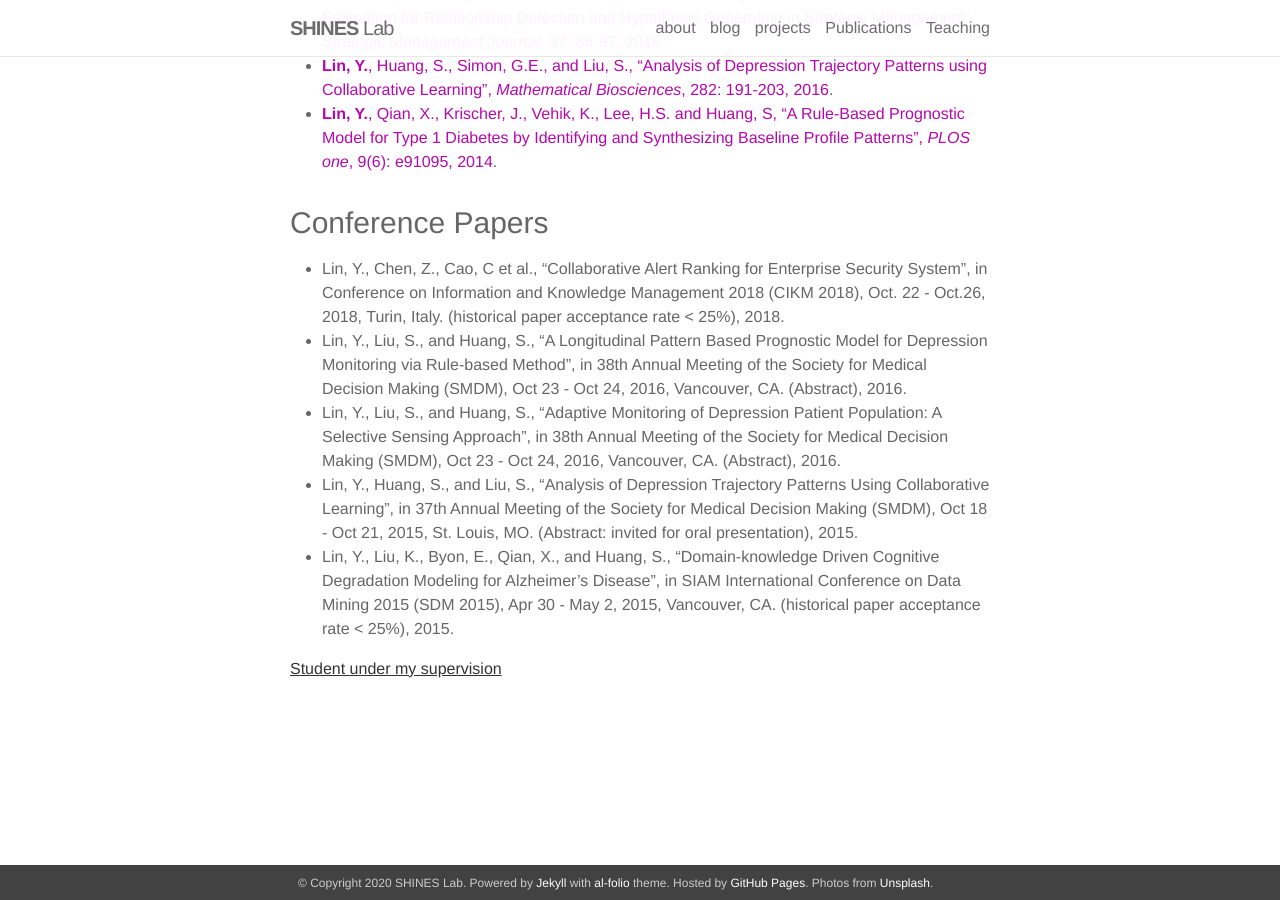
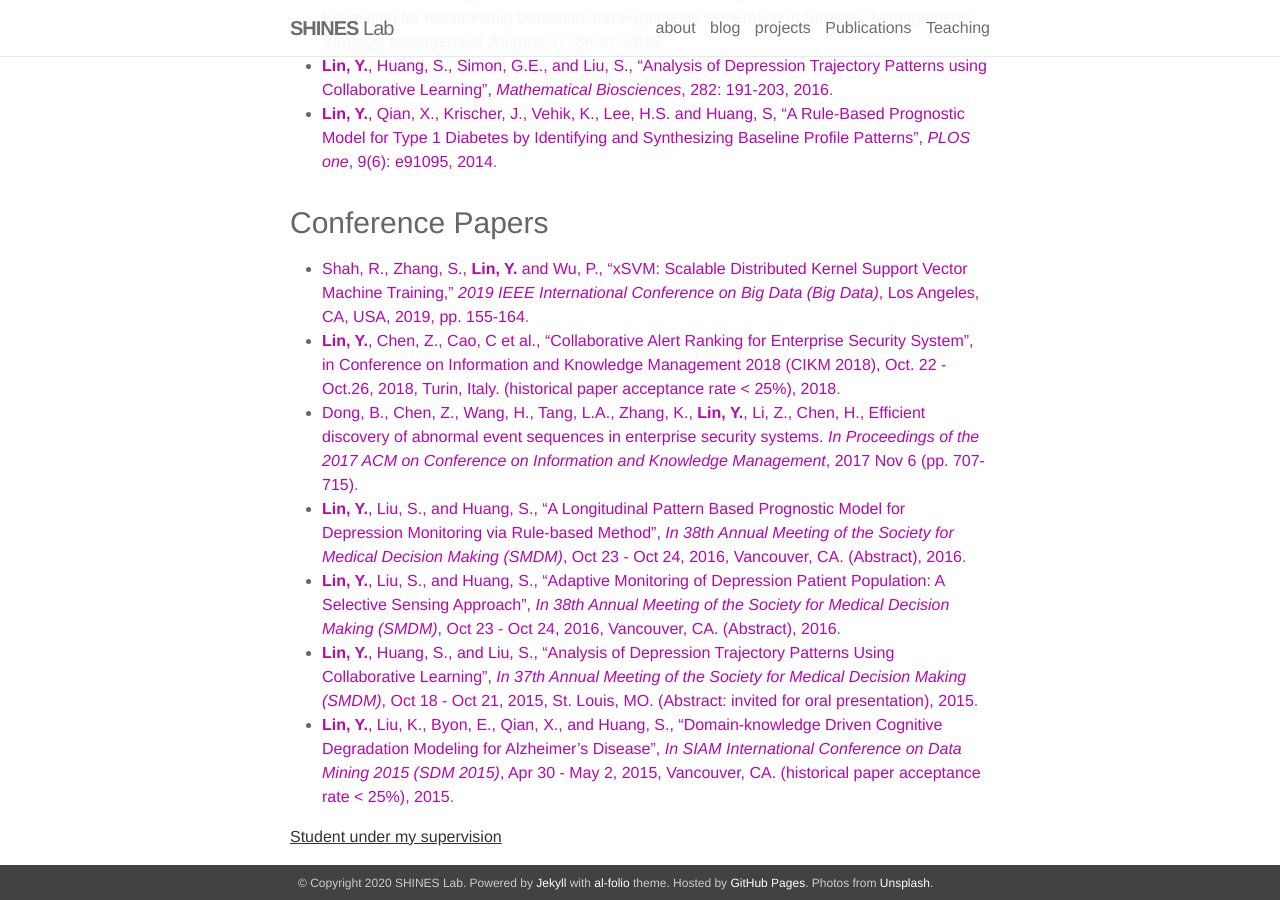
Before and after one commit to shines-lab/shines-lab.github.io, a Jekyll site: the page built from _pages/publications.md, in a window 1280 px wide and 900 px high, scrolled down 674 px. Built offline with Jekyll 4.4.1, drawn with Linux system fonts in a browser that asks for light colours; nearby versions of some CDN libraries.

Commit message:
Update publications.md

```diff
--- a/_pages/publications.md
+++ b/_pages/publications.md
@@ -18,11 +18,13 @@ description: Here are the selected publications from SHINES Lab
 
 ### Conference Papers
 
-* Lin, Y., Chen, Z., Cao, C et al., “Collaborative Alert Ranking for Enterprise Security System”, in Conference on Information and Knowledge Management 2018 (CIKM 2018), Oct. 22 - Oct.26, 2018, Turin, Italy. (historical paper acceptance rate < 25%), 2018.
-* Lin, Y., Liu, S., and Huang, S., “A Longitudinal Pattern Based Prognostic Model for Depression Monitoring via Rule-based Method”, in 38th Annual Meeting of the Society for Medical Decision Making (SMDM), Oct 23 - Oct 24, 2016, Vancouver, CA. (Abstract), 2016.
-* Lin, Y., Liu, S., and Huang, S., “Adaptive Monitoring of Depression Patient Population: A Selective Sensing Approach”, in 38th Annual Meeting of the Society for Medical Decision Making (SMDM), Oct 23 - Oct 24, 2016, Vancouver, CA. (Abstract), 2016.
-* Lin, Y., Huang, S., and Liu, S., “Analysis of Depression Trajectory Patterns Using Collaborative Learning”, in 37th Annual Meeting of the Society for Medical Decision Making (SMDM), Oct 18 - Oct 21, 2015, St. Louis, MO. (Abstract: invited for oral presentation), 2015.
-* Lin, Y., Liu, K., Byon, E., Qian, X., and Huang, S., “Domain-knowledge Driven Cognitive Degradation Modeling for Alzheimer’s Disease”, in SIAM International Conference on Data Mining 2015 (SDM 2015), Apr 30 - May 2, 2015, Vancouver, CA. (historical paper acceptance rate < 25%), 2015.
+* <a href="https://ieeexplore.ieee.org/abstract/document/9006315">Shah, R., Zhang, S., **Lin, Y.** and Wu, P., "xSVM: Scalable Distributed Kernel Support Vector Machine Training," *2019 IEEE International Conference on Big Data (Big Data)*, Los Angeles, CA, USA, 2019, pp. 155-164</a>.
+* <a href="https://dl.acm.org/citation.cfm?id=3272013">**Lin, Y.**, Chen, Z., Cao, C et al., “Collaborative Alert Ranking for Enterprise Security System”, in Conference on Information and Knowledge Management 2018 (CIKM 2018), Oct. 22 - Oct.26, 2018, Turin, Italy. (historical paper acceptance rate < 25%), 2018</a>.
+* <a href="https://dl.acm.org/doi/abs/10.1145/3132847.3132854">Dong, B., Chen, Z., Wang, H., Tang, L.A., Zhang, K., **Lin, Y.**, Li, Z., Chen, H., Efficient discovery of abnormal event sequences in enterprise security systems. *In Proceedings of the 2017 ACM on Conference on Information and Knowledge Management*, 2017 Nov 6 (pp. 707-715)</a>.
+* <a href="https://smdm.confex.com/smdm/2016bc/webprogram/Paper10234.html">**Lin, Y.**, Liu, S., and Huang, S., “A Longitudinal Pattern Based Prognostic Model for Depression Monitoring via Rule-based Method”, *In 38th Annual Meeting of the Society for Medical Decision Making (SMDM)*, Oct 23 - Oct 24, 2016, Vancouver, CA. (Abstract), 2016</a>.
+* <a href="https://smdm.confex.com/smdm/2016bc/webprogram/Paper10067.html">**Lin, Y.**, Liu, S., and Huang, S., “Adaptive Monitoring of Depression Patient Population: A Selective Sensing Approach”, *In 38th Annual Meeting of the Society for Medical Decision Making (SMDM)*, Oct 23 - Oct 24, 2016, Vancouver, CA. (Abstract), 2016</a>.
+* <a href="https://smdm.confex.com/smdm/2015mo/webprogram/Paper9194.html">**Lin, Y.**, Huang, S., and Liu, S., “Analysis of Depression Trajectory Patterns Using Collaborative Learning”, *In 37th Annual Meeting of the Society for Medical Decision Making (SMDM)*, Oct 18 - Oct 21, 2015, St. Louis, MO. (Abstract: invited for oral presentation), 2015</a>.
+* <a href="https://www.semanticscholar.org/paper/Domain-Knowledge-Driven-Cognitive-Degradation-for-Lin-Liu/05f71a602a19005c158c0fc71cf40c859b86fad6">**Lin, Y.**, Liu, K., Byon, E., Qian, X., and Huang, S., “Domain-knowledge Driven Cognitive Degradation Modeling for Alzheimer’s Disease”, *In SIAM International Conference on Data Mining 2015 (SDM 2015)*, Apr 30 - May 2, 2015, Vancouver, CA. (historical paper acceptance rate < 25%), 2015</a>.
 
 
 <ins>Student under my supervision</ins>
```
